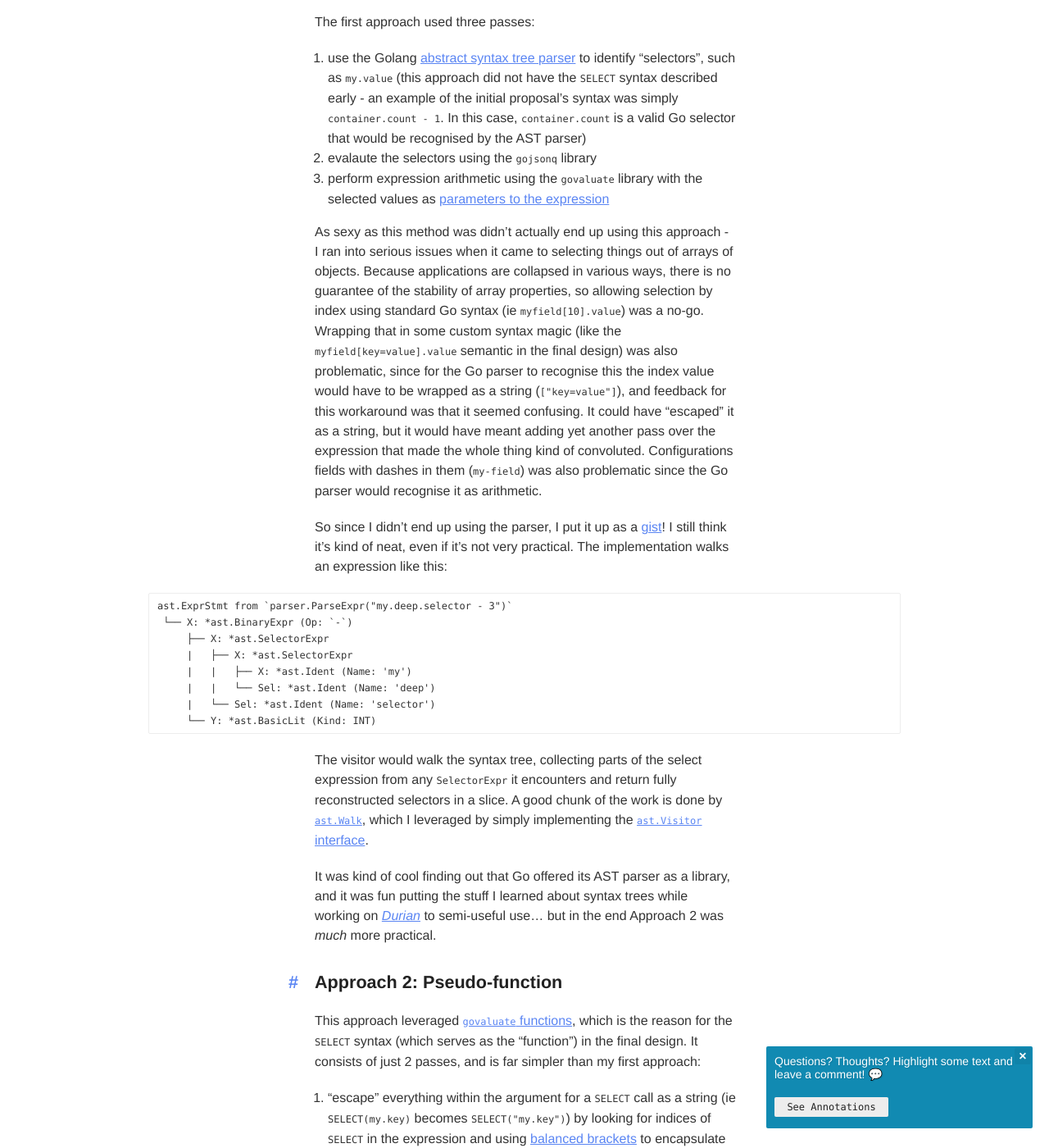
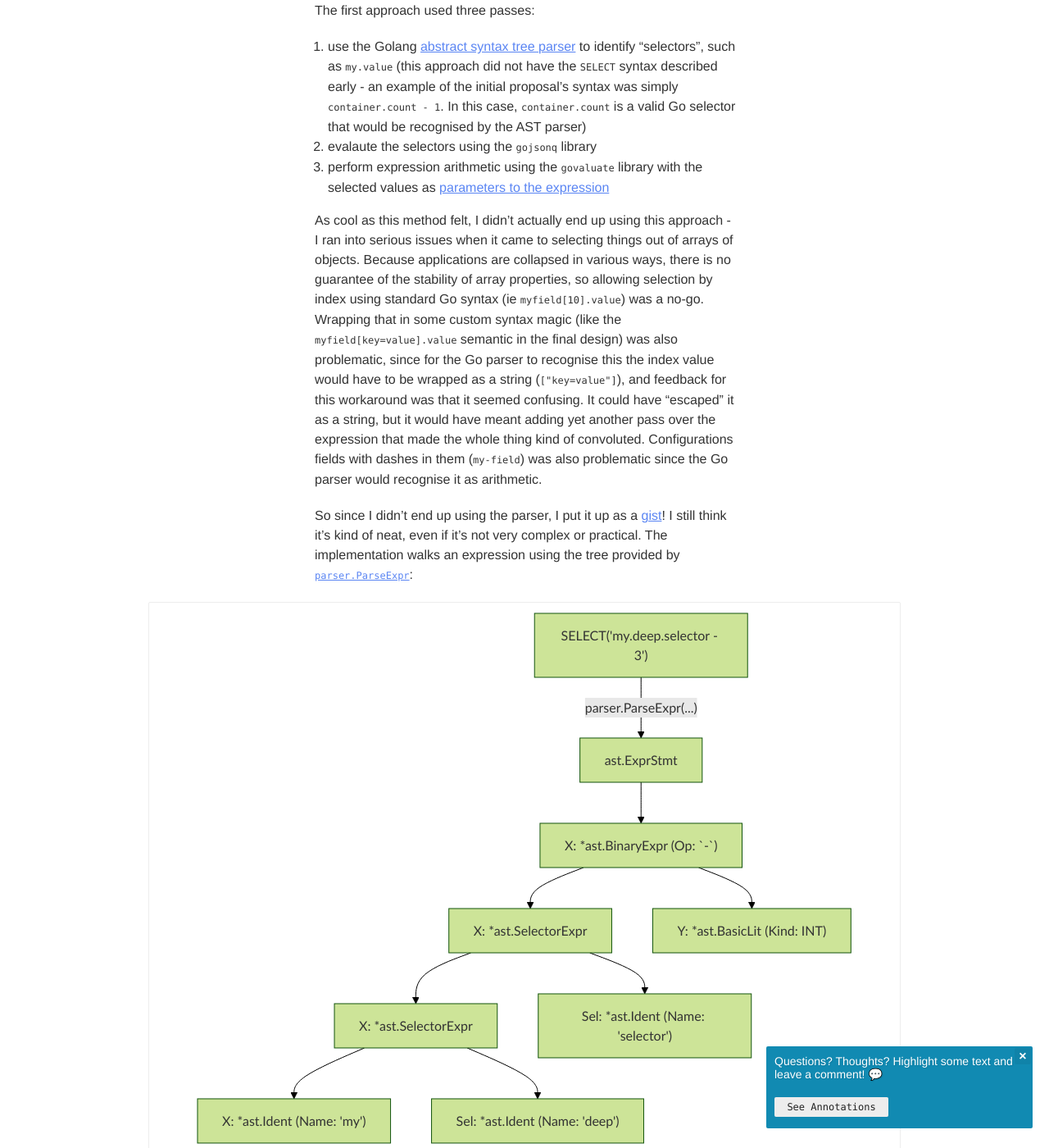
Before and after one commit to bobheadxi/bobheadxi.github.io, a Jekyll site: the page built from content/_posts/2019-7-25-evaluable-expressions.md, in a window 1280 px wide and 1400 px high, scrolled down 3240 px. Shown: the whole window at 82% size. Built offline with Jekyll 4.4.1, drawn with Linux system fonts in a browser that asks for light colours; nearby versions of some CDN libraries; emoji names are drawn with the system emoji font; a style sheet for code colours, icons or effects is not loaded; some of the changed text lies outside the part shown.

Commit message:
tidy up evaluable expressions post, including new diagram

````diff
--- a/content/_posts/2019-7-25-evaluable-expressions.md
+++ b/content/_posts/2019-7-25-evaluable-expressions.md
@@ -11,49 +11,36 @@
 tech_writeup: true
 category: blog
 author: robert
+diagrams: true
 description: metaconfiguration with Go!
 ---
 
-One of my projects at [Riot Games](/experience/riot-games/) (as I introduced in a blog post
-on the official Riot Games technology blog, ["Technology Interns at Riot Games"](https://technology.riotgames.com/news/technology-interns-riot-games))
-involved designing an extension to an internal application specification we have to
-describe services to allow engineers to declaratively define alerts on their
-application. The goal of the specification is to be human-readable for operators
-in different regions while giving programs sufficient information to automate
-the deployment of services and everything they require. Deployment at Riot Games
-is covered in
-[this blog post ("Dynamic Applications: Micro-Service Ecosystem")](https://technology.riotgames.com/news/running-online-services-riot-part-iv),
-and our application specification is mentioned in
-[this AWS Skill Point Episode ("Riot Games and League of Legends")](https://www.twitch.tv/videos/458272506?t=49m43s)
-if you want to learn more!
+One of my projects at [Riot Games](/experience/riot-games/) (as I introduced in a blog post on the official Riot Games technology blog, ["Technology Interns at Riot Games"](https://technology.riotgames.com/news/technology-interns-riot-games)) involved designing an extension to an internal application specification we have to describe services to allow engineers to declaratively define alerts on their application.
+The goal of the specification is to be human-readable for operators in different regions while giving programs sufficient information to automate the deployment of services and everything they require.
+Deployment at Riot Games is covered in [this blog post ("Dynamic Applications: Micro-Service Ecosystem")](https://technology.riotgames.com/news/running-online-services-riot-part-iv), and our application specification is mentioned in [this AWS Skill Point Episode ("Riot Games and League of Legends")](https://www.twitch.tv/videos/458272506?t=49m43s) if you want to learn more!
 
----
+- - -
 
-**✅ Update(2/25/2020)**: a [new post ("Products, Not Services")](https://technology.riotgames.com/news/running-online-services-riot-part-vi)
-was recently published that elaborates on the specification I worked on, and briefly mentions my
-intern project!
+**✅ Update(2/25/2020)**:
+a new article on the official blog, [*"Running Online Services at Riot: Products, Not Services"*](https://technology.riotgames.com/news/running-online-services-riot-part-vi), was recently published that elaborates on the specification I worked on, and briefly mentions my intern project!
+(emphasis mine)
 
 > The specification also includes all the metadata required to run and operate an entire environment.
-> A growing set including configuration, secrets, metrics, **alerts**, documentation, deployment and
-> rollout strategies, inbound network restrictions, as well as storage, database, and caching requirements.
+> A growing set including configuration, secrets, metrics, **alerts**, documentation, deployment and rollout strategies, inbound network restrictions, as well as storage, database, and caching requirements.
 
-(emphasis mine)
-
----
+- - -
 
 <figure>
     <img width="70%" src="https://technology.riotgames.com/sites/default/files/intern10-robert1.png" />
-    Rough diagram I made of what this stuff is supposed to do, as outlined in
+    <figcaption>
+    Rough diagram I made of how this work plays into the bigger picture, as outlined in
     <a href="https://technology.riotgames.com/news/technology-interns-riot-games">this blog post on the official Riot Games Technology blog</a>.
     </figcaption>
 </figure>
 
-So an idea I had as part of my extension design proposal was to allow users to
-specify "selections" from other parts of the spec and perform arithmetic on them
-as values in their alert thresholds. This would allow engineers to set a single
-alert that would alert if 75% of their packs die, for example, without having to
-use a hardcoded number and overriding thresholds in each instance or environment
-that uses a different pack configuration. The spec would look something like:
+So an idea I had as part of my extension design proposal was to allow users to specify "selections" from other parts of the spec and perform arithmetic on them as values in their alert thresholds.
+This would allow engineers to set a single alert that would alert if 75% of their packs die, for example, without having to use a hardcoded number and overriding thresholds in each instance or environment that uses a different pack configuration.
+The spec would look something like:
 
 ```yaml
 value: SELECT(container.count) - 1
@@ -65,16 +52,12 @@
 value: SELECT(configuration[name='my-config-key'].value)
 ```
 
-Selections would be evaluated at deploy-time on a fully collapsed application
-spec, and the deploy diff reflected to the user would show the evaluated value
-for validation.
+Selections would be evaluated at deploy-time on a fully collapsed application spec, and the deploy diff reflected to the user would show the evaluated value for validation.
 
-(Aside: none of the examples in the post are what the specification actually
-looks like, but the ideas are roughly the same)
+(Aside: none of the examples in the post are what the specification actually looks like, but the ideas are roughly the same)
 
-The response to this feature was pretty positive, and it quickly found several
-useful use cases that helped simplify and clarify alert definitions in the context
-of an application for human readers. For example, in an alert on something like:
+The response to this feature was pretty positive, and it quickly found several useful use cases that helped simplify and clarify alert definitions in the context of an application for human readers.
+For example, in an alert on something like:
 
 ```yaml
 metric: queue.size
@@ -83,16 +66,13 @@
   value: SELECT(configuration[name='my_queue.max_queue_size'].value) * 0.75
 ```
 
-The meaning of the alert becomes immediately pretty clear, and service configuration
-a lot easier, with alerts automatically scaling off of a configured property. It
-also meant that a separate percentage metric on the queue size doesn't need to
-be created and tracked to get this same feature without selection.
+The meaning of the alert becomes immediately pretty clear, and service configuration a lot easier, with alerts automatically scaling off of a configured property.
+It also meant that a separate percentage metric on the queue size doesn't need to be created and tracked to get this same feature without selection.
 
 ## Implementation
 
 For this post I'll just give a high-level overview of the implementation details.
-he core of the feature is in a Go string type I called `EvaluableExpression`
-that exposed the ability to evaluate the string on a collapsed application:
+he core of the feature is in a Go string type I called `EvaluableExpression` that exposed the ability to evaluate the string on a collapsed application:
 
 ```go
 type EvaluableExpression string
@@ -112,79 +92,54 @@
 }
 ```
 
-I tried two approaches to this. Both leveraged an awesome JSON selector library,
-[`github.com/thedevsaddam/gojsonq`](https://github.com/thedevsaddam/gojsonq),
-and [`github.com/Knetic/govaluate`](https://github.com/Knetic/govaluate) (also
-awesome) for expression evaluation. Most of my work involved in making them
-interoperate by evaluating selectors first, and then performing the necessary
-arithmetic.
+I tried two approaches to this.
+Both leveraged an awesome JSON selector library, [`github.com/thedevsaddam/gojsonq`](https://github.com/thedevsaddam/gojsonq), and [`github.com/Knetic/govaluate`](https://github.com/Knetic/govaluate) (also awesome) for expression evaluation.
+Most of my work involved in making them interoperate by evaluating selectors first, and then performing the necessary arithmetic.
 
 ### Approach 1: Go AST Parser
 
 The first approach used three passes:
 
-1. use the Golang [abstract syntax tree parser](https://golang.org/pkg/go/ast/)
-  to identify "selectors", such as `my.value` (this approach did not have the
-  `SELECT` syntax described early - an example of the initial proposal's syntax
-  was simply `container.count - 1`. In this case, `container.count` is a valid Go selector
-  that would be recognised by the AST parser)
+1. use the Golang [abstract syntax tree parser](https://golang.org/pkg/go/ast/) to identify "selectors", such as `my.value` (this approach did not have the `SELECT` syntax described early - an example of the initial proposal's syntax was simply `container.count - 1`.
+   In this case, `container.count` is a valid Go selector that would be recognised by the AST parser)
 2. evalaute the selectors using the `gojsonq` library
-3. perform expression arithmetic using the `govaluate` library with the selected
-  values as [parameters to the expression](https://github.com/Knetic/govaluate#how-do-i-use-it)
+3. perform expression arithmetic using the `govaluate` library with the selected values as [parameters to the expression](https://github.com/Knetic/govaluate#how-do-i-use-it)
 
-As sexy as this method was didn't actually end up using this approach - I ran
-into serious issues when it came to selecting things out of arrays of objects.
-Because applications are collapsed in various ways, there is no guarantee of
-the stability of array properties, so allowing selection by index using standard
-Go syntax (ie `myfield[10].value`) was a no-go. Wrapping that in some custom
-syntax magic (like the `myfield[key=value].value` semantic in the final design)
-was also problematic, since for the Go parser to recognise this the index value
-would have to be wrapped as a string (`["key=value"]`), and feedback for this
-workaround was that it seemed confusing. It could have "escaped" it as a string,
-but it would have meant adding yet another pass over the expression that made the
-whole thing kind of convoluted. Configurations fields with dashes in them
-(`my-field`) was also problematic since the Go parser would recognise it as
-arithmetic.
+As cool as this method felt, I didn't actually end up using this approach - I ran into serious issues when it came to selecting things out of arrays of objects.
+Because applications are collapsed in various ways, there is no guarantee of the stability of array properties, so allowing selection by index using standard Go syntax (ie `myfield[10].value`) was a no-go.
+Wrapping that in some custom syntax magic (like the `myfield[key=value].value` semantic in the final design) was also problematic, since for the Go parser to recognise this the index value would have to be wrapped as a string (`["key=value"]`), and feedback for this workaround was that it seemed confusing.
+It could have "escaped" it as a string, but it would have meant adding yet another pass over the expression that made the whole thing kind of convoluted.
+Configurations fields with dashes in them (`my-field`) was also problematic since the Go parser would recognise it as arithmetic.
 
-So since I didn't end up using the parser, I put it up as a
-[gist](https://gist.github.com/bobheadxi/65a6fc4c77e5b339c48a370f70b11907)!
-I still think it's kind of neat, even if it's not very practical. The implementation
-walks an expression like this:
+So since I didn't end up using the parser, I put it up as a [gist](https://gist.github.com/bobheadxi/65a6fc4c77e5b339c48a370f70b11907)!
+I still think it's kind of neat, even if it's not very complex or practical.
+The implementation walks an expression using the tree provided by [`parser.ParseExpr`](https://golang.org/pkg/go/parser/#ParseExpr):
 
-```
-ast.ExprStmt from `parser.ParseExpr("my.deep.selector - 3")`
- └── X: *ast.BinaryExpr (Op: `-`)
-     ├── X: *ast.SelectorExpr
-     |   ├── X: *ast.SelectorExpr
-     |   |   ├── X: *ast.Ident (Name: 'my')
-     |   |   └── Sel: *ast.Ident (Name: 'deep')
-     |   └── Sel: *ast.Ident (Name: 'selector')
-     └── Y: *ast.BasicLit (Kind: INT)
+```mermaid
+graph TB
+  expr["SELECT('my.deep.selector - 3')"] -- "parser.ParseExpr(...)" --> stmt[ast.ExprStmt]
+  stmt --> binary["X: *ast.BinaryExpr (Op: `-`)"]
+  binary --> selector["X: *ast.SelectorExpr"]
+  selector --> selector2["X: *ast.SelectorExpr"]
+  selector2 --> ident1["X: *ast.Ident (Name: 'my')"]
+  selector2 --> ident2["Sel: *ast.Ident (Name: 'deep')"]
+  selector --> ident3["Sel: *ast.Ident (Name: 'selector')"]
+  binary --> lit["Y: *ast.BasicLit (Kind: INT)"]
 ```
 
-The visitor would walk the syntax tree, collecting parts of the select expression
-from any `SelectorExpr` it encounters and return fully reconstructed selectors
-in a slice. A good chunk of the work is done by [`ast.Walk`](https://golang.org/pkg/go/ast/#Walk),
-which I leveraged by simply implementing the [`ast.Visitor` interface](https://golang.org/pkg/go/ast/#Visitor).
+The visitor would walk the syntax tree, collecting parts of the select expression from any `SelectorExpr` it encounters and return fully reconstructed selectors in a slice.
+A good chunk of the work is done by [`ast.Walk`](https://golang.org/pkg/go/ast/#Walk), which I leveraged by simply implementing the [`ast.Visitor` interface](https://golang.org/pkg/go/ast/#Visitor).
 
-It was kind of cool finding out that Go offered its AST parser as a library, and
-it was fun putting the stuff I learned about syntax trees while working on
-[*Durian*](https://github.com/ubclaunchpad/durian) to semi-useful use... but in
-the end Approach 2 was *much* more practical.
+It was kind of cool finding out that Go offered its AST parser as a library, and it was fun putting the stuff I learned about syntax trees while working on [*Durian*](https://github.com/ubclaunchpad/durian) to semi-useful use...
+but in the end Approach 2 was *much* more practical.
 
 ### Approach 2: Pseudo-function
 
-This approach leveraged [`govaluate` functions](https://github.com/Knetic/govaluate#functions),
-which is the reason for the `SELECT` syntax (which serves as the "function") in
-the final design. It consists of just 2 passes, and is far simpler than my first
-approach:
+This approach leveraged [`govaluate` functions](https://github.com/Knetic/govaluate#functions), which is the reason for the `SELECT` syntax (which serves as the "function") in the final design.
+It consists of just 2 passes, and is far simpler than my first approach:
 
-1. "escape" everything within the argument for a `SELECT` call as a string
-  (ie `SELECT(my.key)` becomes `SELECT("my.key")`) by looking for indices of
-  `SELECT` in the expression and using [balanced brackets](https://www.hackerrank.com/challenges/balanced-brackets/problem)
-  to encapsulate the entire argument
-2. define a function on the expression evaluation that would take the argument
-  as a single selector and evaluate it:
+1. "escape" everything within the argument for a `SELECT` call as a string (ie `SELECT(my.key)` becomes `SELECT("my.key")`) by looking for indices of `SELECT` in the expression and using [balanced brackets](https://www.hackerrank.com/challenges/balanced-brackets/problem) to encapsulate the entire argument
+2. define a function on the expression evaluation that would take the argument as a single selector and evaluate it:
 
 ```go
 expression, _ := govaluate.NewEvaluableExpressionWithFunctions(evaluable,
@@ -197,21 +152,15 @@
 return expression.Evaluate(nil)
 ```
 
-Things get a little hairy in the `getFromJSONQ` function, however: this function
-would have to handle the special array selection syntax that matches on specified
-keys (ie `SELECT(array[key=value])`). It involved some finicking to parse out
-the key and target value, and some hacks to get the appropriate subdocument from
-the `gojsonq` library's documents, which I shall leave as an exercise for the
-reader :wink: But with that out of the way, this implementation kind of... just
-worked. Woo!
+Things get a little hairy in the `getFromJSONQ` function, however:
+this function would have to handle the special array selection syntax that matches on specified keys (ie `SELECT(array[key=value])`).
+It involved some finicking to parse out the key and target value, and some hacks to get the appropriate subdocument from the `gojsonq` library's documents, which I shall leave as an exercise for the reader :wink:
+But with that out of the way, this implementation kind of...
+just worked. Woo!
 
 ## Asides
 
-There were still complications about when in the deploy pipeline this evaluation
-should occur, and how specifications should be stored (evaluated? unevaluated?),
-and so on, but yeah, this post covers the gist of the idea.
+There were still complications about when in the deploy pipeline this evaluation should occur, and how specifications should be stored (evaluated?
+unevaluated?), and so on, but yeah, this post covers the gist of the idea.
 
-As a follow-up, since I wrote this post during my internship but held off on publishing until
-[the official post](https://technology.riotgames.com/news/technology-interns-riot-games) was
-released - since then I've discovered [`antonmedv/expr`](https://github.com/antonmedv/expr),
-which seems to cover a similar problem space.
+As a follow-up, since I wrote this post during my internship but held off on publishing until [the official post](https://technology.riotgames.com/news/technology-interns-riot-games) was released - since then I've discovered [`antonmedv/expr`](https://github.com/antonmedv/expr), which seems to cover a similar problem space.
````
